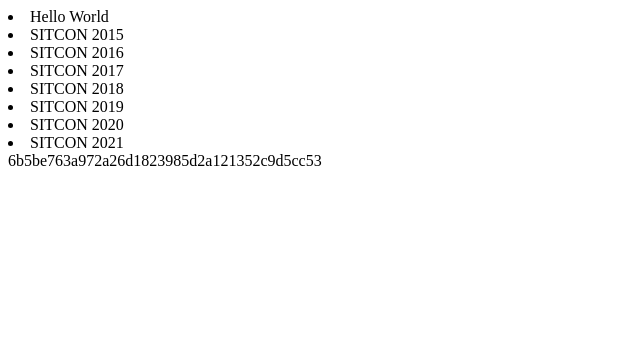
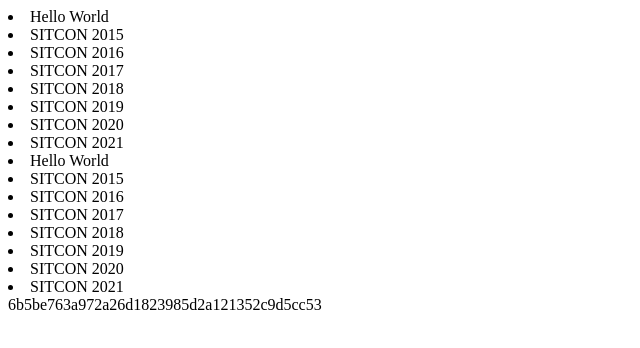
Before and after one commit to ShuweiChang/workshop, a plain HTML site: page index.html in a window 1280 px wide. Shown: the whole page, without its empty margins (0-640 px from the left). Drawn offline with Linux system fonts and the light colour scheme.

Commit message:
Add something

```diff
--- a/index.html
+++ b/index.html
@@ -11,6 +11,14 @@
 		<li>SITCON 2019</li>
 		<li>SITCON 2020</li>
 		<li>SITCON 2021</li>
+		<li>Hello World</li>
+		<li>SITCON 2015</li>
+		<li>SITCON 2016</li>
+		<li>SITCON 2017</li>
+		<li>SITCON 2018</li>
+		<li>SITCON 2019</li>
+		<li>SITCON 2020</li>
+		<li>SITCON 2021</li>
 		6b5be763a972a26d1823985d2a121352c9d5cc53
 	</body>
 </html>
```
